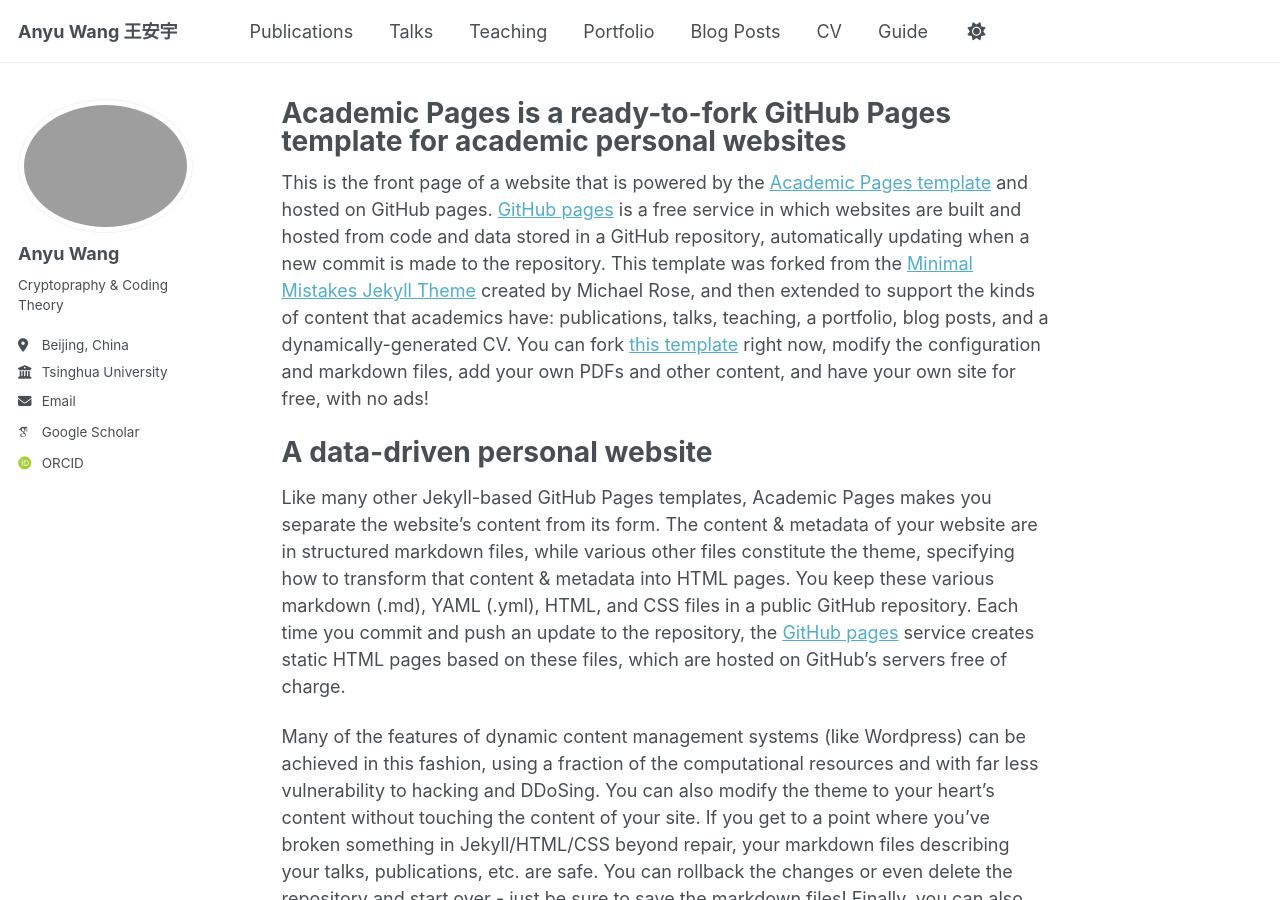
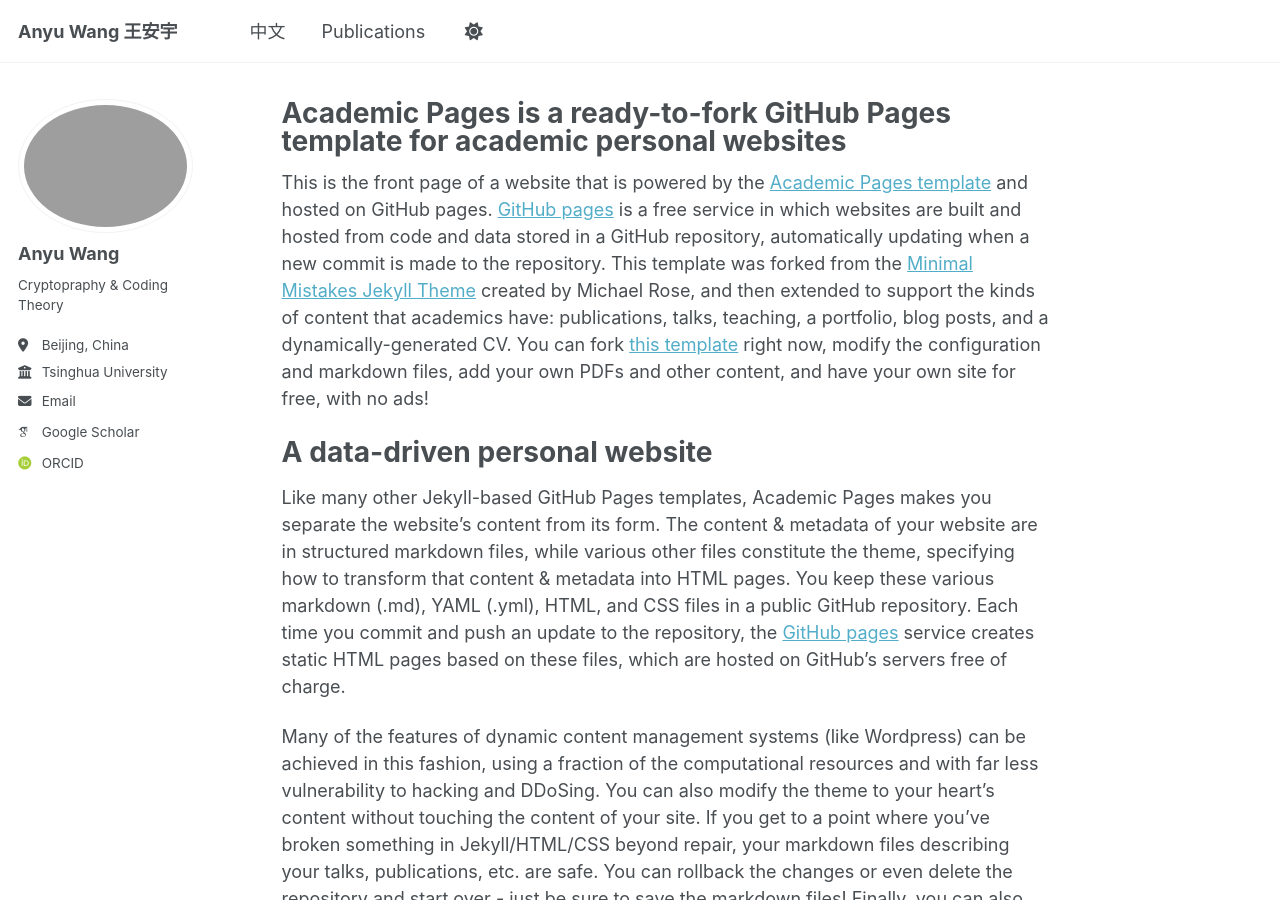
Before and after one commit to anyu-crypto/anyu-crypto.github.io, a Jekyll site: the page built from _pages/about.md, in a window 1280 px wide and 900 px high. Built offline with Jekyll 4.4.1, drawn with Linux system fonts in a browser that asks for light colours; some web fonts are replaced; part of the change alters nothing that is shown.

Commit message:
Update navigation.yml

```diff
--- a/_data/navigation.yml
+++ b/_data/navigation.yml
@@ -8,26 +8,29 @@
 #      Markdown formatted page while the second is generated using JSON.
 
 main:
+  - title: "中文"
+    url: /chinese/
+
   - title: "Publications"
     url: /publications/
 
-  - title: "Talks"
-    url: /talks/
+  # - title: "Talks"
+  #  url: /talks/
 
-  - title: "Teaching"
-    url: /teaching/
+  # - title: "Teaching"
+  #  url: /teaching/
 
-  - title: "Portfolio"
-    url: /portfolio/
+  # - title: "Portfolio"
+  #  url: /portfolio/
 
-  - title: "Blog Posts"
-    url: /year-archive/
+  # - title: "Blog Posts"
+  #  url: /year-archive/
 
-  - title: "CV"
-    url: /cv/
+  # - title: "CV"
+  #  url: /cv/
 
   # - title: "CV"
   #   url: /cv-json/
 
-  - title: "Guide"
-    url: /markdown/
+  # - title: "Guide"
+  #  url: /markdown/
```
